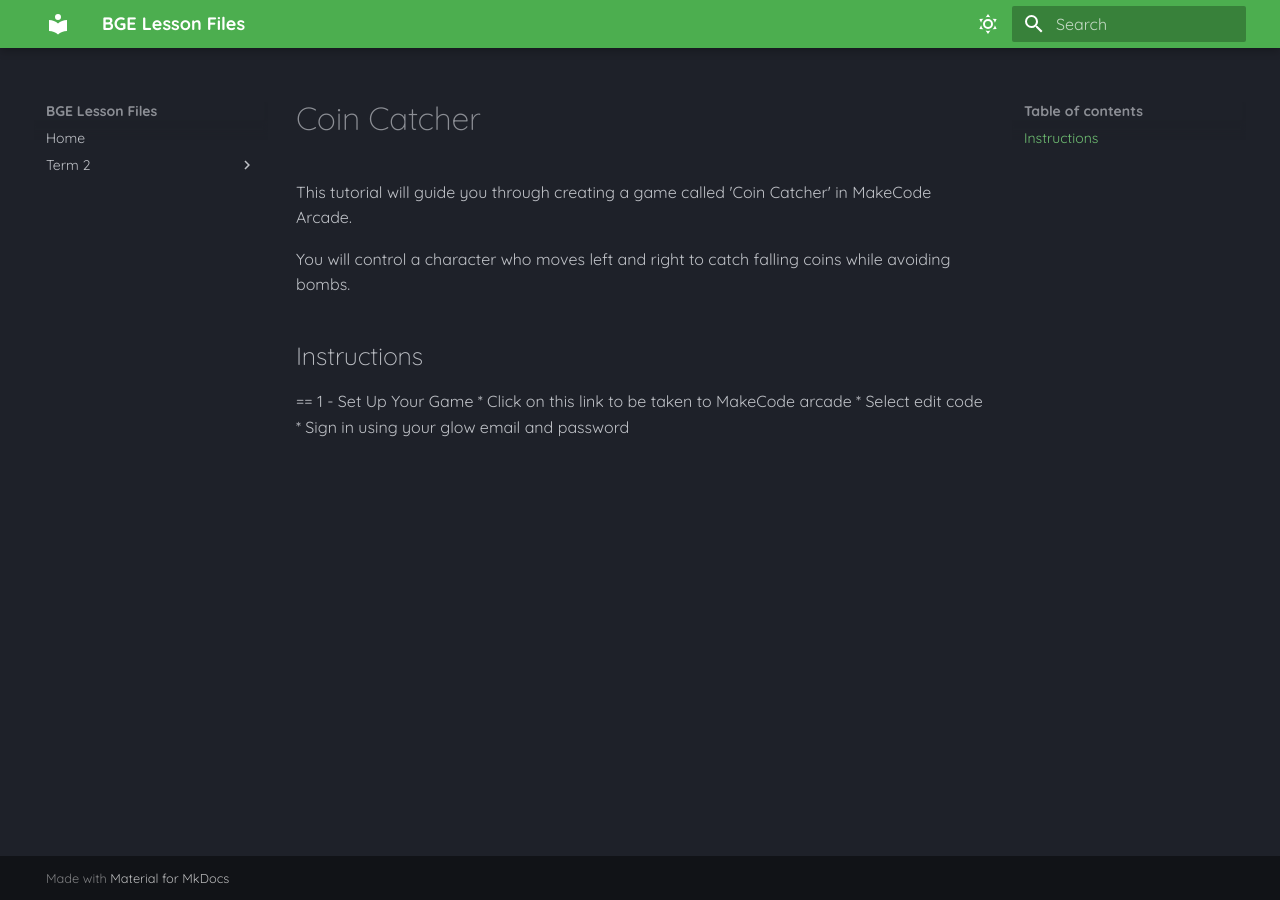
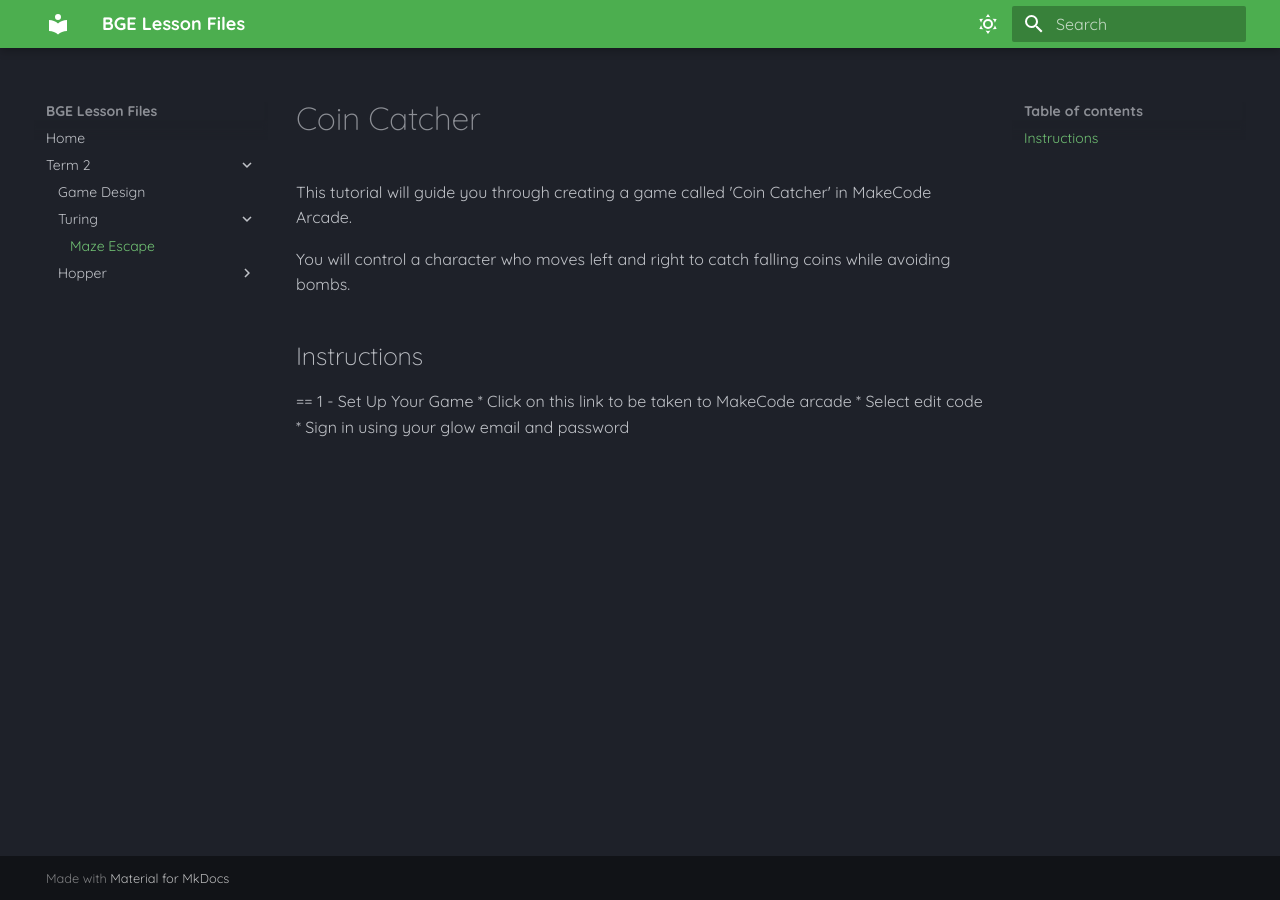
Before and after one commit to Mr-Wood-CS/BGE-Lesson-Files, an MkDocs documentation site: the page built from docs/Term-2/01-Turing/02-Coin-Catcher.md, in a window 1280 px wide. Built offline with MkDocs 1.6.1 and Material for MkDocs 9.7.7, drawn with Linux system fonts in a browser that asks for light colours.

Commit message:
Update mkdocs.yml

```diff
--- a/mkdocs.yml
+++ b/mkdocs.yml
@@ -5,7 +5,7 @@ nav:
     - Term 2:
       - Term-2/index.md
       - Turing:
-          - Maze Escape: 'Term-2/02-Coin-Catcher.md'
+          - Maze Escape: 'Term-2/01-Turing/02-Coin-Catcher.md'
       - Hopper:
           - Space Invaders: 'SDD/04-Software-Implementation.md'
 
```
